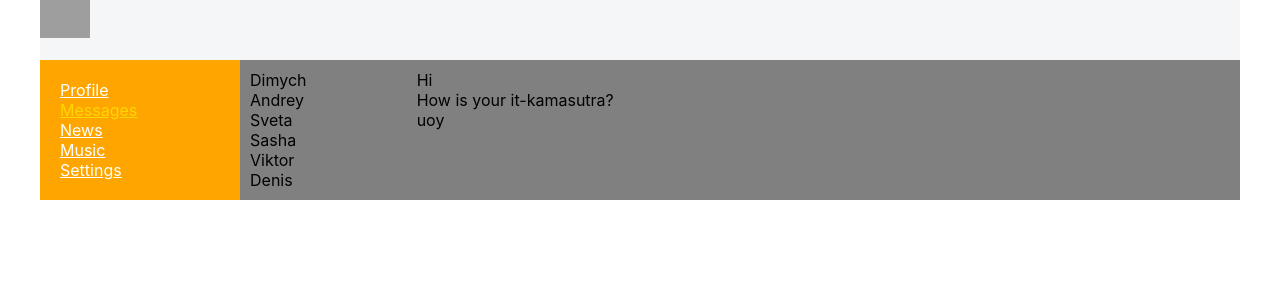
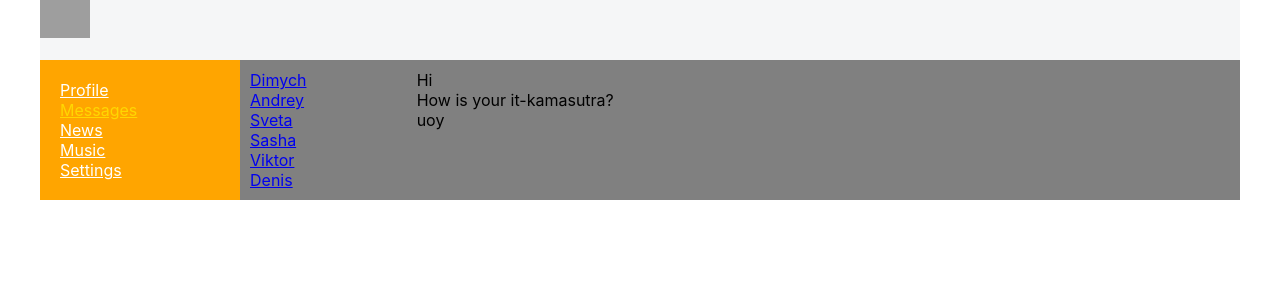
Before and after one commit to onemore8762/react-project-TypeScript, a React (Create React App) app: page /dialogs in a window 1280 px wide. Shown: the top 300 px of the page. Built offline with nearby package versions, Linux system fonts and the light colour scheme; grey boxes are pictures that could not be loaded.

Commit message:
add Dialogs,News,Music,Settings

```diff
--- a/src/components/Dialogs/Dialogs.module.css
+++ b/src/components/Dialogs/Dialogs.module.css
@@ -7,6 +7,10 @@
     padding: 10px;
 }
 
+.dialogsItems .active{
+    color:gold;
+}
+
 .messages{
     padding: 10px;
 }
--- a/src/components/Dialogs/Dialogs.tsx
+++ b/src/components/Dialogs/Dialogs.tsx
@@ -1,26 +1,27 @@
 import React from 'react'
 import s from './Dialogs.module.css'
+import {NavLink} from "react-router-dom";
 export const Dialogs = () => {
     return(
         <div className={s.dialogs}>
             <div className={s.dialogsItems}>
-                <div className={s.dialog}>
-                    Dimych
+                <div className={s.dialog + ' ' + s.active}>
+                    <NavLink to='/dialogs/1'>Dimych</NavLink>
                 </div>
                 <div className={s.dialog}>
-                    Andrey
+                    <NavLink to='/dialogs/2'>Andrey</NavLink>
                 </div>
                 <div className={s.dialog}>
-                    Sveta
+                    <NavLink to='/dialogs/3'>Sveta</NavLink>
                 </div>
                 <div className={s.dialog}>
-                    Sasha
+                    <NavLink to='/dialogs/4'>Sasha</NavLink>
                 </div>
                 <div className={s.dialog}>
-                    Viktor
+                    <NavLink to='/dialogs/5'>Viktor</NavLink>
                 </div>
                 <div className={s.dialog}>
-                    Denis
+                    <NavLink to='/dialogs/6'>Denis</NavLink>
                 </div>
             </div>
             <div className={s.messages}>
```
Also changed, not shown: src/components/Header/Header.tsx (line endings or trailing spaces).
